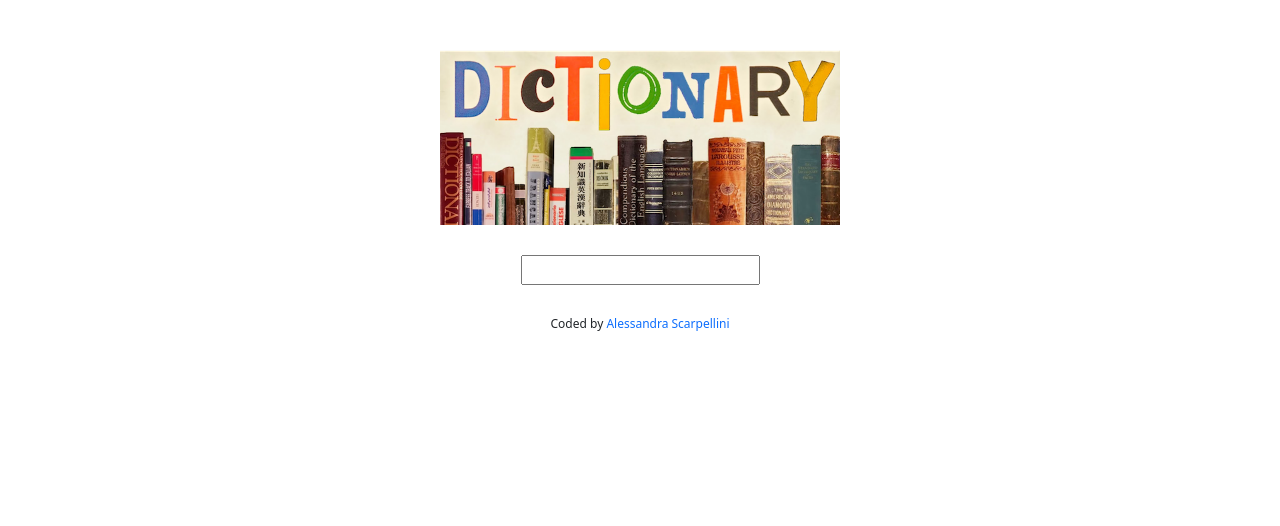
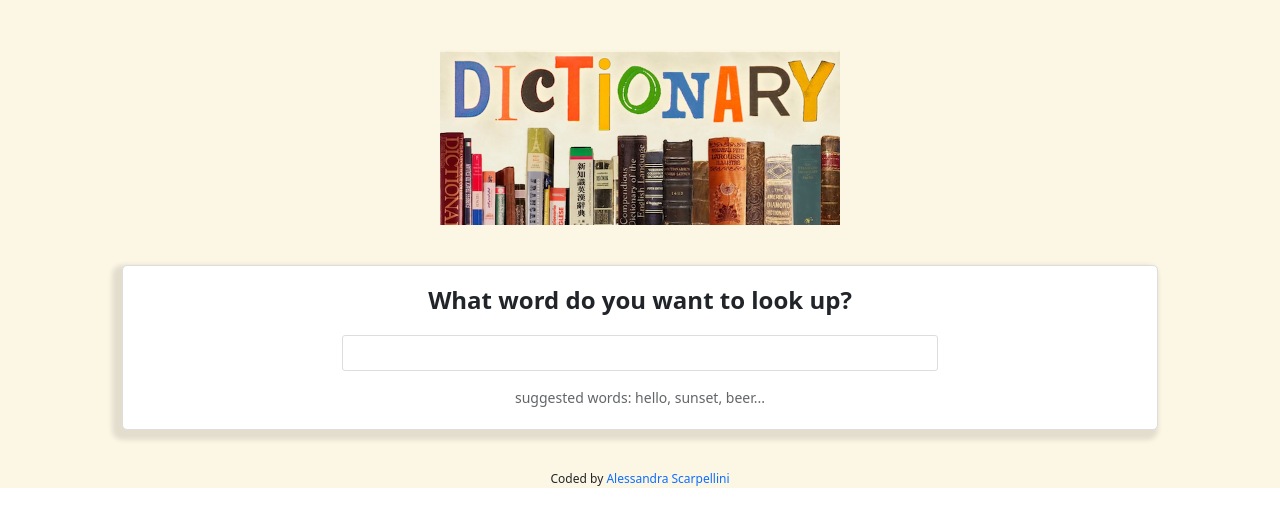
Before and after one commit to Aleale81/dictionary-project, a React (Create React App) app: page / in a window 1280 px wide. Shown: the top 526 px of the page. Built offline with nearby package versions, Linux system fonts and the light colour scheme.

Commit message:
styled app

```diff
--- a/src/App.css
+++ b/src/App.css
@@ -2,6 +2,7 @@
 
 .App {
     text-align: center;
+    background-color: #fcf6e5;
 }
 
 .App-header {
@@ -20,6 +21,60 @@
     margin-bottom: 20px;
 }
 
+.Word h1 {
+    font-size: 38px;
+    font-weight: bold;
+}
+
+.Word .origin {
+    font-size: 18px;
+    line-height: 1.2;
+}
+
+.Dictionary h2 {
+    font-size: 24px;
+    font-weight: bold;
+    margin-bottom: 20px;
+}
+
+.Dictionary input {
+    width: 60%;
+    border: 1px solid #ddd;
+    border-radius: 3px;
+    padding: 5px 7px;
+    margin-bottom: 14px;
+}
+
+.Dictionary small {
+    opacity: 0.7;
+}
+
+.Definitions h2,
+.Word h2 {
+    font-size: 30px;
+}
+
+.Definitions .definition {
+    font-size: 18px;
+    line-height: 1.2;
+}
+
+.Definitions .example {
+    font-size: 14px;
+    opacity: 0.7;
+}
+
+section {
+    background-color: white;
+    margin: 40px;
+    padding: 20px;
+    border: 1px solid #ddd;
+    border-radius: 5px;
+    box-shadow: -5px 5px 5px 5px rgba(0, 0, 0, 0.1);
+}
+
 .Synonyms ul {
     padding: 0;
+    line-height: 1.2;
+    font-size: 15px;
 }
--- a/src/Definitions.js
+++ b/src/Definitions.js
@@ -5,21 +5,16 @@ import Synonyms from "./Synonyms";
 
 export default function Definitions(props) {
 	return (
-		<div className="Definitions mt-4">
-			<h2>
-				<em>{props.meaning.partOfSpeech}</em>
-			</h2>
+		<div className="Definitions">
+			<section>
+				<h2>{props.meaning.partOfSpeech}</h2>
 				{props.meaning.definitions.map(function (definition, index) {
 					return (
 						<div key={index}>
-						<p>
-							<strong>Definition: </strong>
-							{definition.definition}
-						</p>
+							<p className="definition">▪️ {definition.definition}</p>
 
-						<p>
-							<strong>Example: </strong>
-							{definition.example}
+							<p className="example ms-3">
+								<em>{definition.example}</em>
 							</p>
 
 							<Synonyms synonyms={definition.synonyms} />
@@ -27,6 +22,7 @@ export default function Definitions(props) {
 						</div>
 					);
 				})}
+			</section>
 		</div>
 	);
 }
--- a/src/Dictionary.js
+++ b/src/Dictionary.js
@@ -26,9 +26,13 @@ export default function Dictionary() {
 
 	return (
 		<div className="Dictionary">
-			<form onSubmit={search}>
-				<input type="search" onChange={handleChange} />
-			</form>
+			<section>
+				<h2>What word do you want to look up?</h2>
+				<form onSubmit={search}>
+					<input type="search" onChange={handleChange} />
+				</form>
+				<small>suggested words: hello, sunset, beer...</small>
+			</section>
 			<Word data={wordData} />
 		</div>
 	);
--- a/src/Word.js
+++ b/src/Word.js
@@ -8,20 +8,23 @@ export default function Word(props) {
 	if (props.data) {
 		return (
 			<div className="Word mt-4">
-				<h1 className="myWord text-capitalize fw-bold">{props.data.word} </h1>{" "}
-				<p>({props.data.phonetic})</p>
-				<ReactAudioPlayer
-					src={`https:${props.data.phonetics[0].audio}`}
-					controls
-				/>
+				<section>
+					<h1>{props.data.word} </h1>
+					<p>({props.data.phonetic})</p>
+					<ReactAudioPlayer
+						src={`https:${props.data.phonetics[0].audio}`}
+						controls
+					/>
+				</section>
 				<div className="row">
-					<div className="col-8 ms-5 mt-4 text-start">
+					<div className="col-8 text-start">
 						{props.data.meanings.map(function (meaning, index) {
 							return <Definitions key={index} meaning={meaning} />;
 						})}
-						<p className="lh-sm fw-light mt-5 fst-italic">
-							{props.data.origin}
-						</p>
+						<section>
+							<h2>Origin</h2>
+							<p className="origin">{props.data.origin}</p>
+						</section>
 					</div>
 				</div>
 			</div>
```
Lines whose indentation alone changed are shown as unchanged.
